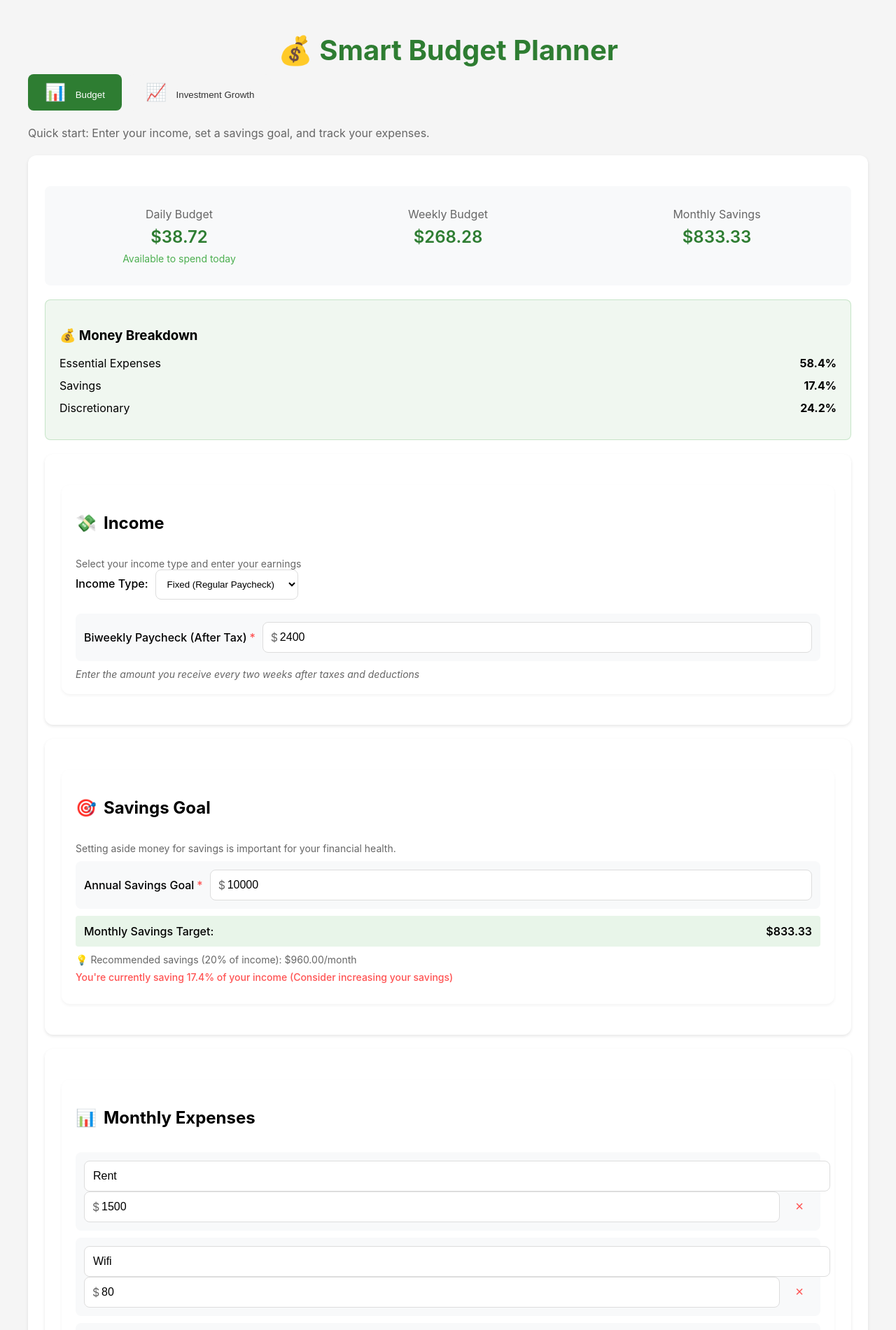
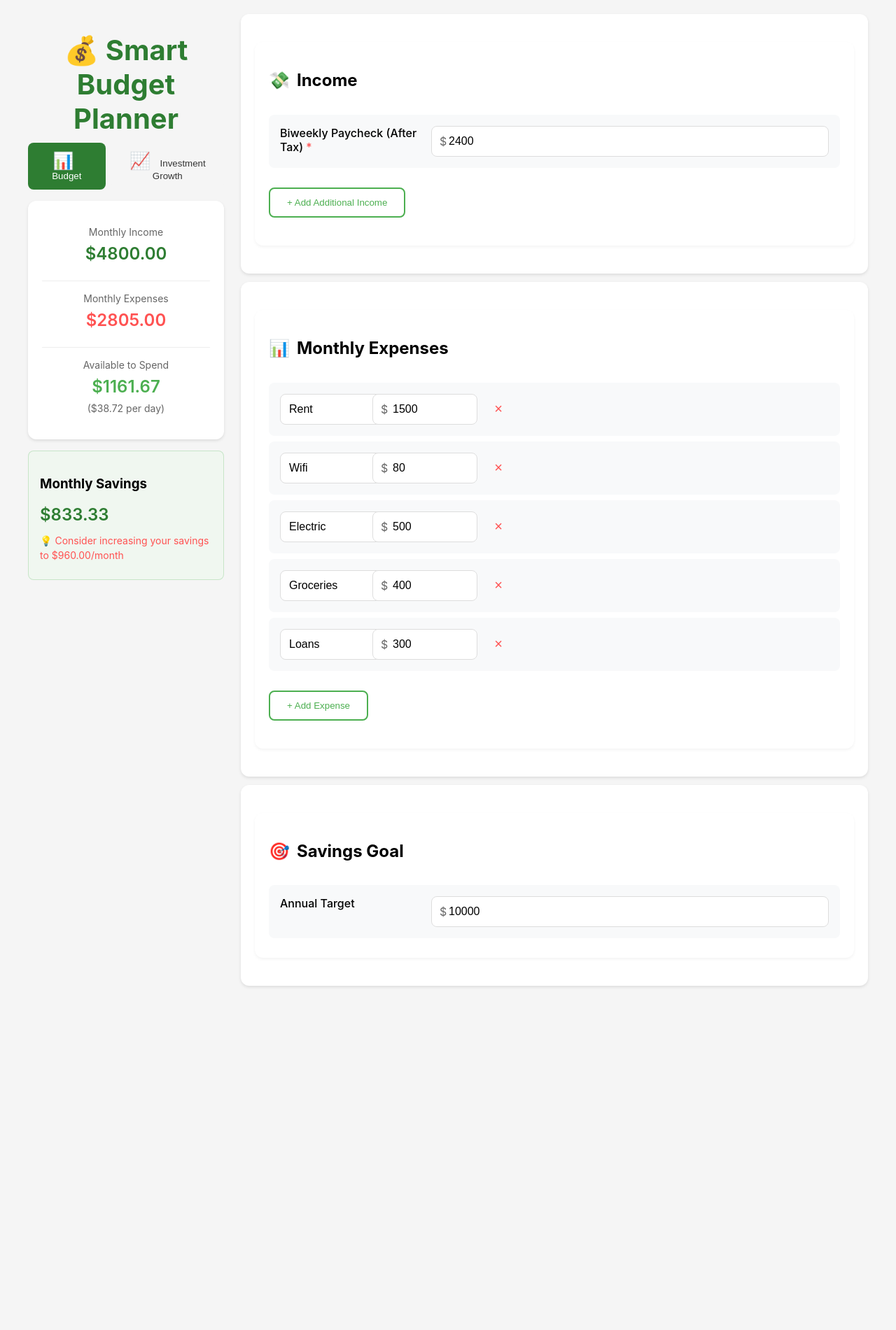
Before and after one commit to cmichael4/budget, a React (Create React App) app: page / in a window 1280 px wide. Shown: the top 1901 px of the page at 70% size. After the commit the page ends 1441 px from the top, so only its background shows below. Built offline with nearby package versions, Linux system fonts and the light colour scheme.

Commit message:
Simplify budget calculator UI for better user experience - Streamline sidebar to show essential metrics - Simplify income and expense inputs - Remove redundant information - Improve mobile layout

```diff
--- a/src/components/BudgetCalculator.jsx
+++ b/src/components/BudgetCalculator.jsx
@@ -1,6 +1,5 @@
 import React, { useState, useEffect } from 'react';
 import {
-  Container,
   BudgetTable,
   InputRow,
   CalculatedRow,
@@ -29,8 +28,8 @@ import styled from 'styled-components';
 
 const TabContainer = styled.div`
   display: flex;
-  gap: 10px;
-  margin-bottom: 20px;
+  gap: 8px;
+  margin-bottom: 16px;
 
   @media (max-width: 768px) {
     flex-direction: column;
@@ -55,38 +54,42 @@ const Tab = styled.button`
 const Card = styled.div`
   background: white;
   border-radius: 12px;
-  padding: 24px;
-  margin: 20px 0;
+  padding: 20px;
+  margin: 12px 0;
   box-shadow: 0 2px 4px rgba(0,0,0,0.1);
 
-  @media (max-width: 768px) {
-    padding: 16px;
-    border-radius: 8px;
+  @media (min-width: 1024px) {
+    &.main-content {
+      margin-top: 0;
+    }
   }
 `;
 
 const Highlight = styled.div`
   background: #f0f7f0;
   border-radius: 8px;
-  padding: 20px;
-  margin: 20px 0;
+  padding: 16px;
+  margin: 16px 0;
   border: 1px solid #4caf5040;
+
+  @media (max-width: 768px) {
+    padding: 12px;
+    margin: 12px 0;
+
+    h3 {
+      font-size: 16px;
+      margin-bottom: 8px;
+    }
+  }
 `;
 
 const KeyMetric = styled.div`
   text-align: center;
-  padding: 20px;
-  flex: 1;
-  min-width: 200px;
-
-  @media (max-width: 768px) {
-    padding: 15px 10px;
-    min-width: 100%;
+  padding: 16px;
   border-bottom: 1px solid #eee;
 
   &:last-child {
     border-bottom: none;
-    }
   }
 
   .value {
@@ -94,31 +97,54 @@ const KeyMetric = styled.div`
     font-weight: 600;
     color: #2e7d32;
     margin: 8px 0;
-
-    @media (max-width: 768px) {
-      font-size: 20px;
-    }
   }
 
   .label {
     color: #666;
-    font-size: 16px;
+    font-size: 14px;
   }
 `;
 
 const StyledInputRow = styled.div`
-  display: flex;
-  align-items: center;
-  gap: 10px;
-  margin: 10px 0;
-  padding: 12px;
+  display: grid;
+  grid-template-columns: 200px 1fr;
+  gap: 16px;
+  align-items: start;
+  margin: 8px 0;
+  padding: 16px;
   background: #f8f9fa;
   border-radius: 8px;
 
   @media (max-width: 768px) {
-    flex-direction: column;
-    align-items: stretch;
-    padding: 10px;
+    grid-template-columns: 1fr;
+    padding: 12px;
+    gap: 12px;
+  }
+`;
+
+const StyledDeleteButton = styled.button`
+  background: none;
+  border: none;
+  color: #ff5252;
+  font-size: 20px;
+  cursor: pointer;
+  padding: 8px;
+  border-radius: 50%;
+  width: 36px;
+  height: 36px;
+  display: flex;
+  align-items: center;
+  justify-content: center;
+  transition: all 0.2s;
+
+  @media (max-width: 768px) {
+    width: 44px;
+    height: 44px;
+    font-size: 24px;
+  }
+
+  &:hover {
+    background: #ff525210;
   }
 `;
 
@@ -127,12 +153,68 @@ const StyledSelect = styled.select`
   border-radius: 8px;
   border: 1px solid #ddd;
   background: white;
-  margin-left: 10px;
+  width: 150px;
+  font-size: 14px;
+  cursor: pointer;
+
+  option {
+    padding: 8px;
+    font-size: 14px;
+  }
 
   @media (max-width: 768px) {
-    margin-left: 0;
-    margin-top: 8px;
     width: 100%;
+    padding: 12px;
+    font-size: 16px;
+    height: 48px;
+  }
+`;
+
+const InputGroup = styled.div`
+  display: grid;
+  grid-template-columns: minmax(120px, 1fr) minmax(150px, auto) auto;
+  gap: 12px;
+  align-items: center;
+  width: 100%;
+
+  @media (max-width: 768px) {
+    grid-template-columns: 1fr auto;
+    gap: 8px;
+
+    ${StyledSelect} {
+      grid-column: 1;
+    }
+
+    ${StyledDeleteButton} {
+      grid-column: 2;
+      grid-row: 1 / span 2;
+      align-self: center;
+      margin-top: 0;
+    }
+  }
+`;
+
+const AmountInputGroup = styled.div`
+  display: flex;
+  align-items: center;
+  position: relative;
+  width: 100%;
+
+  .currency-symbol {
+    position: absolute;
+    left: 12px;
+    font-size: 16px;
+    color: #666;
+    pointer-events: none;
+  }
+
+  input {
+    padding-left: 28px !important;
+    width: 100%;
+
+    @media (max-width: 768px) {
+      padding-left: 32px !important;
+    }
   }
 `;
 
@@ -160,31 +242,6 @@ const StyledAddButton = styled.button`
   }
 `;
 
-const StyledDeleteButton = styled.button`
-  background: none;
-  border: none;
-  color: #ff5252;
-  font-size: 20px;
-  cursor: pointer;
-  padding: 8px;
-  border-radius: 50%;
-  width: 36px;
-  height: 36px;
-  display: flex;
-  align-items: center;
-  justify-content: center;
-  transition: all 0.2s;
-
-  @media (max-width: 768px) {
-    align-self: flex-end;
-    margin-top: -40px;
-  }
-
-  &:hover {
-    background: #ff525210;
-  }
-`;
-
 const StyledInputField = styled.input`
   padding: 12px;
   padding-left: ${props => props.type === 'number' ? '24px' : '12px'};
@@ -195,13 +252,34 @@ const StyledInputField = styled.input`
   background: white;
 
   @media (max-width: 768px) {
-    margin-bottom: 8px;
+    padding: 12px;
+    padding-left: ${props => props.type === 'number' ? '28px' : '12px'};
+    font-size: 16px;
+    height: 48px;
   }
 
   &:focus {
     outline: none;
     border-color: #4caf50;
     box-shadow: 0 0 0 2px #4caf5020;
+  }
+`;
+
+const AppContainer = styled.div`
+  max-width: 1200px;
+  margin: 0 auto;
+  padding: 20px;
+
+  @media (min-width: 1024px) {
+    display: grid;
+    grid-template-columns: 280px 1fr;
+    gap: 24px;
+
+    .summary-section {
+      position: sticky;
+      top: 20px;
+      height: fit-content;
+    }
   }
 `;
 
@@ -241,14 +319,21 @@ const BudgetCalculator = () => {
 
   const [activeTab, setActiveTab] = useState('budget'); // Add this with other state
 
+  const [additionalIncomes, setAdditionalIncomes] = useState([
+    // Empty by default
+  ]);
+
   useEffect(() => {
     calculateBudget();
-  }, [budgetData, expenses, variableIncomes, incomeType, subscriptions]);
+  }, [budgetData, expenses, variableIncomes, incomeType, subscriptions, additionalIncomes]);
 
   const calculateBudget = () => {
-    const monthlyIncome = incomeType === 'fixed'
+    const baseMonthlyIncome = incomeType === 'fixed'
       ? budgetData.biweeklyPaycheck * 2
       : calculateAverageIncome();
+
+    const additionalMonthlyIncome = calculateAdditionalMonthlyIncome();
+    const monthlyIncome = baseMonthlyIncome + additionalMonthlyIncome;
 
     const totalSubscriptions = subscriptions.reduce((total, sub) =>
       total + Number(sub.amount), 0
@@ -273,6 +358,23 @@ const BudgetCalculator = () => {
       discretionaryDay,
       discretionaryWeek
     });
+  };
+
+  const calculateAdditionalMonthlyIncome = () => {
+    return additionalIncomes.reduce((total, income) => {
+      switch(income.frequency) {
+        case 'weekly':
+          return total + (Number(income.amount) * 4.33);
+        case 'biweekly':
+          return total + (Number(income.amount) * 2);
+        case 'monthly':
+          return total + Number(income.amount);
+        case 'yearly':
+          return total + (Number(income.amount) / 12);
+        default:
+          return total;
+      }
+    }, 0);
   };
 
   const handleInputChange = (e) => {
@@ -387,8 +489,27 @@ const BudgetCalculator = () => {
     return total / validIncomes.length;
   };
 
+  const addAdditionalIncome = () => {
+    setAdditionalIncomes([
+      ...additionalIncomes,
+      { id: Date.now(), name: '', amount: 0, frequency: 'monthly' }
+    ]);
+  };
+
+  const deleteAdditionalIncome = (id) => {
+    setAdditionalIncomes(additionalIncomes.filter(income => income.id !== id));
+  };
+
+  const handleAdditionalIncomeChange = (id, field, value) => {
+    setAdditionalIncomes(additionalIncomes.map(income =>
+      income.id === id ? { ...income, [field]: value } : income
+    ));
+  };
+
   return (
-    <Container>
+    <AppContainer>
+      {/* Sidebar with summary info - always visible */}
+      <div className="summary-section">
         <PageTitle>💰 Smart Budget Planner</PageTitle>
 
         <TabContainer>
@@ -406,102 +527,71 @@ const BudgetCalculator = () => {
           </Tab>
         </TabContainer>
 
-      {activeTab === 'budget' ? (
+        {activeTab === 'budget' && (
           <>
-          <InfoText>
-            Quick start: Enter your income, set a savings goal, and track your expenses.
-          </InfoText>
-
             <Card>
-            <div style={{
-              display: 'flex',
-              gap: '20px',
-              flexWrap: 'wrap',
-              margin: '20px 0',
-              background: '#f8f9fa',
-              borderRadius: '8px',
-              padding: '10px'
-            }}>
               <KeyMetric>
-                <div className="label">Daily Budget</div>
+                <div className="label">Monthly Income</div>
                 <div className="value">
-                  ${calculatedData.discretionaryDay.toFixed(2)}
-                </div>
-                <div style={{ color: '#4caf50', fontSize: '14px' }}>
-                  Available to spend today
+                  ${calculatedData.monthlyIncome.toFixed(2)}
                 </div>
               </KeyMetric>
               <KeyMetric>
-                <div className="label">Weekly Budget</div>
-                <div className="value">
-                  ${calculatedData.discretionaryWeek.toFixed(2)}
+                <div className="label">Monthly Expenses</div>
+                <div className="value" style={{ color: '#ff5252' }}>
+                  ${calculatedData.totalMonthlyExpenses.toFixed(2)}
                 </div>
               </KeyMetric>
               <KeyMetric>
-                <div className="label">Monthly Savings</div>
-                <div className="value">
+                <div className="label">Available to Spend</div>
+                <div className="value" style={{ color: '#4caf50' }}>
+                  ${calculatedData.discretionaryMonth.toFixed(2)}
+                </div>
+                <div style={{ fontSize: '14px', color: '#666' }}>
+                  (${calculatedData.discretionaryDay.toFixed(2)} per day)
+                </div>
+              </KeyMetric>
+            </Card>
+
+            <Highlight>
+              <h3>Monthly Savings</h3>
+              <div style={{
+                fontSize: '24px',
+                fontWeight: '600',
+                color: '#2e7d32',
+                margin: '12px 0'
+              }}>
                 ${calculatedData.savingsGoalMonth.toFixed(2)}
               </div>
-              </KeyMetric>
+              {(() => {
+                const recommendedMonthly = calculatedData.monthlyIncome * 0.2;
+                const isBelow20Percent = calculatedData.savingsGoalMonth < recommendedMonthly;
+                return isBelow20Percent ? (
+                  <InfoText small style={{ color: '#ff5252' }}>
+                    💡 Consider increasing your savings to ${recommendedMonthly.toFixed(2)}/month
+                  </InfoText>
+                ) : (
+                  <InfoText small style={{ color: '#4caf50' }}>
+                    👍 Great job on your savings!
+                  </InfoText>
+                );
+              })()}
+            </Highlight>
+          </>
+        )}
       </div>
 
-            <Highlight>
-              <h3>💰 Money Breakdown</h3>
-              <div style={{
-                display: 'grid',
-                gap: '12px',
-                margin: '15px 0'
-              }}>
-                <div style={{
-                  display: 'flex',
-                  justifyContent: 'space-between',
-                  alignItems: 'center'
-                }}>
-                  <span>Essential Expenses</span>
-                  <strong>{((calculatedData.totalMonthlyExpenses / calculatedData.monthlyIncome) * 100).toFixed(1)}%</strong>
-                </div>
-                <div style={{
-                  display: 'flex',
-                  justifyContent: 'space-between',
-                  alignItems: 'center'
-                }}>
-                  <span>Savings</span>
-                  <strong>{((calculatedData.savingsGoalMonth / calculatedData.monthlyIncome) * 100).toFixed(1)}%</strong>
-                </div>
-                <div style={{
-                  display: 'flex',
-                  justifyContent: 'space-between',
-                  alignItems: 'center'
-                }}>
-                  <span>Discretionary</span>
-                  <strong>{((calculatedData.discretionaryMonth / calculatedData.monthlyIncome) * 100).toFixed(1)}%</strong>
-                </div>
-              </div>
-            </Highlight>
-
-            <Card>
+      {/* Main content area */}
+      <div className="main-content">
+        {activeTab === 'budget' ? (
+          <>
+            <Card className="main-content">
               <Section>
                 <SectionTitle>
                   <CategoryIcon>💸</CategoryIcon>
                   <h2>Income</h2>
                 </SectionTitle>
-                <Tooltip>
-                  Select your income type and enter your earnings
-                </Tooltip>
 
-                <div style={{ marginBottom: '20px' }}>
-                  <Label>Income Type:</Label>
-                  <StyledSelect
-                    value={incomeType}
-                    onChange={(e) => setIncomeType(e.target.value)}
-                  >
-                    <option value="fixed">Fixed (Regular Paycheck)</option>
-                    <option value="variable">Variable (Irregular Income)</option>
-                  </StyledSelect>
-                </div>
-
-                {incomeType === 'fixed' ? (
-                  <>
                 <StyledInputRow>
                   <Label>
                     Biweekly Paycheck (After Tax)<RequiredField>*</RequiredField>
@@ -519,11 +609,86 @@ const BudgetCalculator = () => {
                     />
                   </InputWrapper>
                 </StyledInputRow>
-                    <HelpText>Enter the amount you receive every two weeks after taxes and deductions</HelpText>
-                  </>
-                ) : (
-                  <VariableIncomeSection />
+
+                {additionalIncomes.length > 0 && (
+                  <div style={{ marginTop: '20px' }}>
+                    <h3>Additional Income Sources</h3>
+                    {additionalIncomes.map(income => (
+                      <StyledInputRow key={income.id}>
+                        <InputGroup>
+                          <AmountInputGroup>
+                            <span className="currency-symbol">$</span>
+                            <StyledInputField
+                              type="number"
+                              value={income.amount}
+                              onChange={(e) => handleAdditionalIncomeChange(income.id, 'amount', Number(e.target.value))}
+                              placeholder="0.00"
+                            />
+                          </AmountInputGroup>
+                          <StyledSelect
+                            value={income.frequency}
+                            onChange={(e) => handleAdditionalIncomeChange(income.id, 'frequency', e.target.value)}
+                          >
+                            <option value="monthly">Monthly</option>
+                            <option value="biweekly">Every 2 Weeks</option>
+                            <option value="weekly">Weekly</option>
+                            <option value="yearly">Yearly</option>
+                          </StyledSelect>
+                          <StyledDeleteButton
+                            onClick={() => deleteAdditionalIncome(income.id)}
+                            title="Remove income source"
+                          >×</StyledDeleteButton>
+                        </InputGroup>
+                      </StyledInputRow>
+                    ))}
+                  </div>
                 )}
+
+                <StyledAddButton
+                  onClick={addAdditionalIncome}
+                  style={{ marginTop: '20px' }}
+                >
+                  + Add Additional Income
+                </StyledAddButton>
+              </Section>
+            </Card>
+
+            <Card>
+              <Section>
+                <SectionTitle>
+                  <CategoryIcon>📊</CategoryIcon>
+                  <h2>Monthly Expenses</h2>
+                </SectionTitle>
+
+                {expenses.map(expense => (
+                  <StyledInputRow key={expense.id}>
+                    <InputGroup>
+                      <StyledInputField
+                        type="text"
+                        value={expense.name}
+                        onChange={(e) => handleExpenseChange(expense.id, 'name', e.target.value)}
+                        placeholder="Expense name"
+                      />
+                      <AmountInputGroup>
+                        <span className="currency-symbol">$</span>
+                        <StyledInputField
+                          type="number"
+                          value={expense.amount}
+                          onChange={(e) => handleExpenseChange(expense.id, 'amount', Number(e.target.value))}
+                          placeholder="0.00"
+                        />
+                      </AmountInputGroup>
+                      <StyledDeleteButton
+                        onClick={() => deleteExpense(expense.id)}
+                        title="Remove expense"
+                      >×</StyledDeleteButton>
+                    </InputGroup>
+                  </StyledInputRow>
+                ))}
+
+                <StyledAddButton onClick={addExpense}>
+                  + Add Expense
+                </StyledAddButton>
               </Section>
             </Card>
 
@@ -533,13 +698,9 @@ const BudgetCalculator = () => {
                   <CategoryIcon>🎯</CategoryIcon>
                   <h2>Savings Goal</h2>
                 </SectionTitle>
-                <Tooltip>
-                  Setting aside money for savings is important for your financial health.
-                </Tooltip>
+
                 <StyledInputRow>
-                  <Label>
-                    Annual Savings Goal<RequiredField>*</RequiredField>
-                  </Label>
+                  <Label>Annual Target</Label>
                   <InputWrapper>
                     <StyledInputField
                       type="number"
@@ -549,143 +710,17 @@ const BudgetCalculator = () => {
                       placeholder="0.00"
                       step="0.01"
                       min="0"
-                      required
                     />
                   </InputWrapper>
                 </StyledInputRow>
-                <CalculatedRow>
-                  <Label>Monthly Savings Target:</Label>
-                  <Value>${calculatedData.savingsGoalMonth.toFixed(2)}</Value>
-                </CalculatedRow>
-                <InfoText small>
-                  {(() => {
-                    const recommendedMonthly = calculatedData.monthlyIncome * 0.2;
-                    const currentPercentage = (calculatedData.savingsGoalMonth / calculatedData.monthlyIncome) * 100;
-                    const isBelow20Percent = calculatedData.savingsGoalMonth < recommendedMonthly;
-
-                    return (
-                      <>
-                        💡 Recommended savings (20% of income): ${recommendedMonthly.toFixed(2)}/month
-                        <br />
-                        <span style={{
-                          color: isBelow20Percent ? '#ff5252' : '#4caf50',
-                          fontWeight: '500',
-                          marginTop: '4px',
-                          display: 'inline-block'
-                        }}>
-                          You're currently saving {currentPercentage.toFixed(1)}% of your income
-                          {isBelow20Percent ? ' (Consider increasing your savings)' : ' 👍'}
-                        </span>
-                      </>
-                    );
-                  })()}
-                </InfoText>
               </Section>
-            </Card>
-
-            <Card>
-              <Section>
-                <SectionTitle>
-                  <CategoryIcon>📊</CategoryIcon>
-                  <h2>Monthly Expenses</h2>
-                </SectionTitle>
-                {expenses.map(expense => (
-                  <StyledInputRow key={expense.id}>
-                    <div style={{ width: '100%' }}>
-                      <StyledInputField
-                        type="text"
-                        value={expense.name}
-                        onChange={(e) => handleExpenseChange(expense.id, 'name', e.target.value)}
-                        placeholder="Expense name"
-                      />
-                      <div style={{
-                        display: 'flex',
-                        alignItems: 'center',
-                        gap: '10px'
-                      }}>
-                        <InputWrapper style={{ flex: 1 }}>
-                          <StyledInputField
-                            type="number"
-                            value={expense.amount}
-                            onChange={(e) => handleExpenseChange(expense.id, 'amount', Number(e.target.value))}
-                            placeholder="0.00"
-                            step="0.01"
-                            min="0"
-                          />
-                        </InputWrapper>
-                        <StyledDeleteButton
-                          onClick={() => deleteExpense(expense.id)}
-                          title="Remove expense"
-                        >×</StyledDeleteButton>
-                      </div>
-                    </div>
-                  </StyledInputRow>
-                ))}
-                <StyledAddButton onClick={addExpense}>+ Add Another Expense</StyledAddButton>
-
-                <SectionTitle>
-                  <CategoryIcon>🔄</CategoryIcon>
-                  <h3>Subscriptions</h3>
-                </SectionTitle>
-                {subscriptions.map(sub => (
-                  <StyledInputRow key={sub.id} style={{ flexWrap: 'wrap', gap: '10px' }}>
-                    <StyledInputField
-                      type="text"
-                      value={sub.name}
-                      onChange={(e) => handleSubscriptionChange(sub.id, 'name', e.target.value)}
-                      style={{
-                        width: '100%',
-                        maxWidth: '200px',
-                        marginBottom: '5px'
-                      }}
-                      placeholder="Subscription name"
-                    />
-                    <div style={{
-                      display: 'flex',
-                      alignItems: 'center',
-                      flex: 1,
-                      minWidth: '150px'
-                    }}>
-                      <InputWrapper style={{ width: '100%' }}>
-                        <StyledInputField
-                          type="number"
-                          value={sub.amount}
-                          onChange={(e) => handleSubscriptionChange(sub.id, 'amount', Number(e.target.value))}
-                          placeholder="0.00"
-                          step="0.01"
-                          min="0"
-                        />
-                      </InputWrapper>
-                      <StyledDeleteButton
-                        onClick={() => deleteSubscription(sub.id)}
-                        title="Remove subscription"
-                        style={{ marginLeft: '10px' }}
-                      >×</StyledDeleteButton>
-                    </div>
-                  </StyledInputRow>
-                ))}
-                <StyledAddButton onClick={addSubscription}>+ Add Subscription</StyledAddButton>
-                <InfoText small>
-                  💡 Common subscriptions: Streaming services (Netflix, Spotify),
-                  Cloud Storage, Gaming Services, News Subscriptions, Gym Memberships
-                </InfoText>
-
-                <CalculatedRow>
-                  <Label>Total monthly recurring expenses:</Label>
-                  <Value>${calculatedData.totalMonthlyExpenses.toFixed(2)}</Value>
-                </CalculatedRow>
-                <CalculatedRow>
-                  <Label>Money left after expenses:</Label>
-                  <Value>${calculatedData.incomeAfterExpenses.toFixed(2)}</Value>
-                </CalculatedRow>
-              </Section>
-            </Card>
             </Card>
           </>
         ) : (
           <InvestmentGrowth annualSavings={budgetData.savingsGoalYear} />
         )}
-    </Container>
+      </div>
+    </AppContainer>
   );
 };
 
```
Lines whose indentation alone changed are shown as unchanged.
